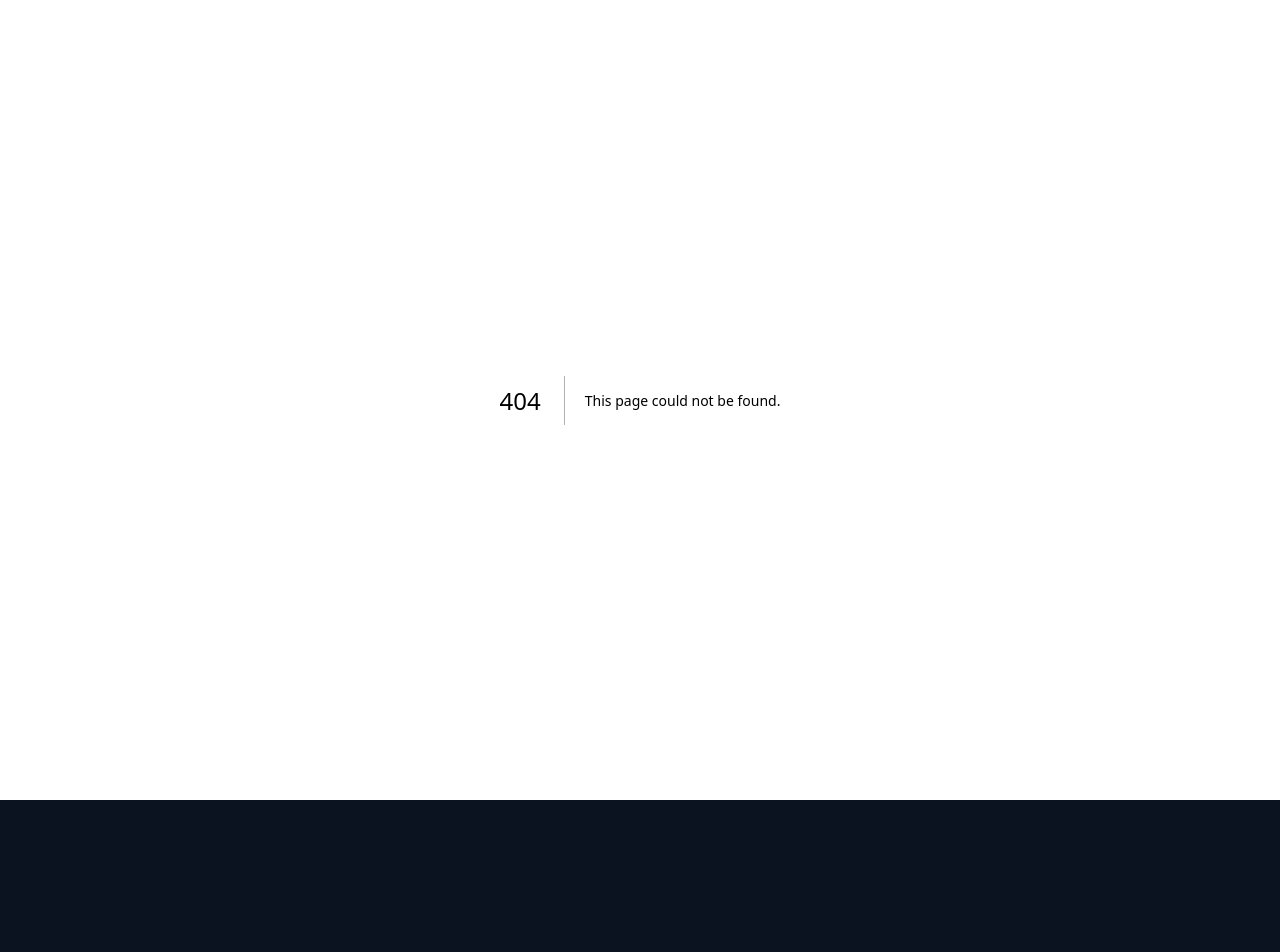
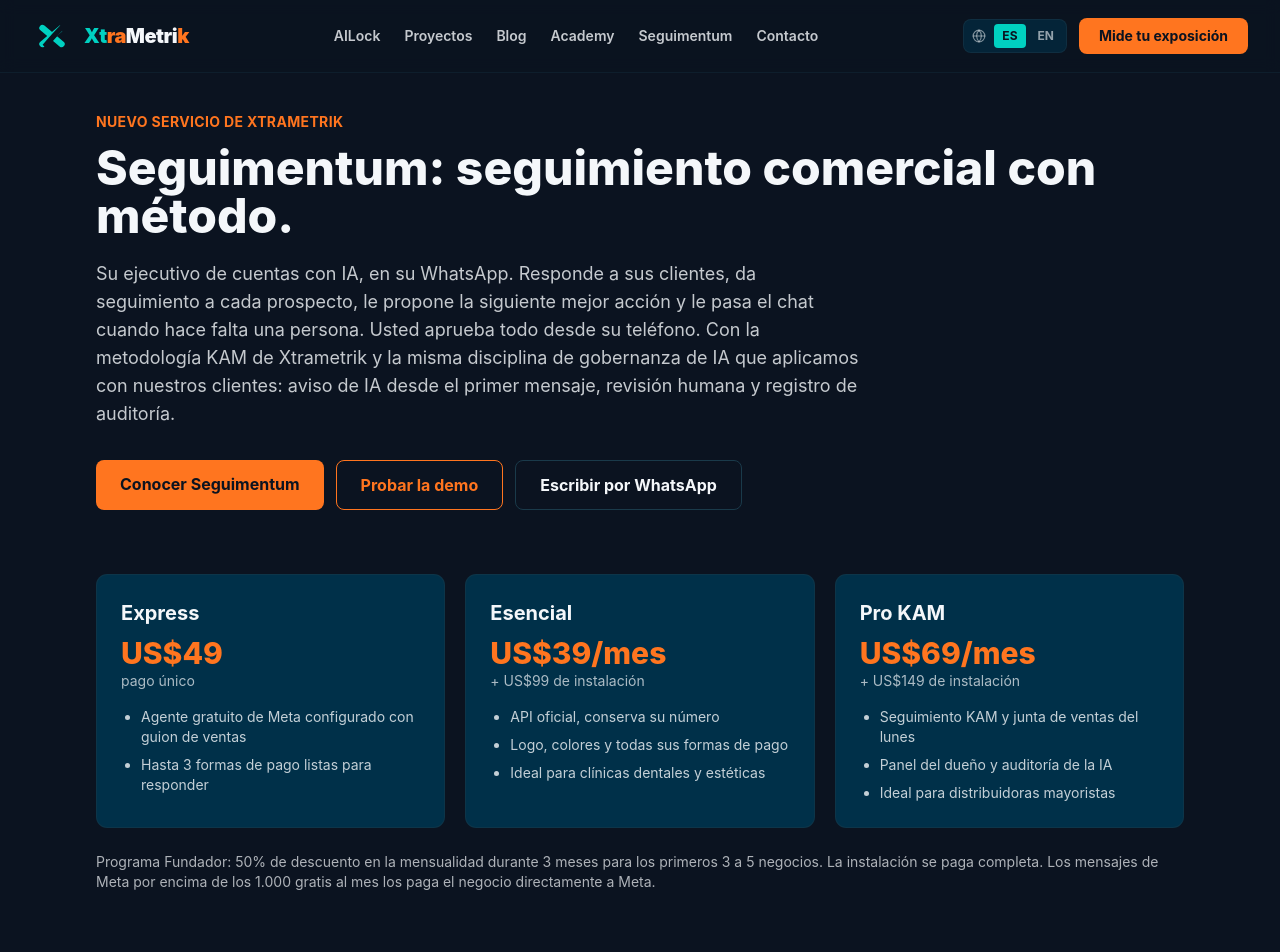
Before and after one commit to sirit1/xtrametrik, a Next.js app: page /seguimentum in a window 1280 px wide. Before the commit this address had no page. Shown: the top 952 px of the page. Before the commit the page ends 800 px from the top, so only its background shows below. Built offline with nearby package versions, Linux system fonts and the light colour scheme.

Commit message:
Seguimentum: página /seguimentum y enlace en el menú

```diff
--- /dev/null
+++ b/app/seguimentum/page.tsx
@@ -0,0 +1,65 @@
+import type { Metadata } from 'next'
+import Header from '@/components/header'
+import Footer from '@/components/footer'
+
+export const dynamic = 'force-static'
+
+const SITE = 'https://seguimentum.app'
+const DEMO = 'https://seguimentum-demo.vercel.app'
+const WA = 'https://wa.me/584241674909?text=' + encodeURIComponent('Hola, vi Seguimentum en xtrametrik.com y quiero una demo.')
+
+export const metadata: Metadata = {
+  title: 'Seguimentum · Seguimiento comercial con método en WhatsApp',
+  description:
+    'Seguimentum by Xtrametrik: su ejecutivo de cuentas con IA, en su WhatsApp. Responde, da seguimiento a cada prospecto y usted aprueba todo. Planes desde US$49.',
+  alternates: { canonical: '/seguimentum' },
+}
+
+const planes = [
+  { n: 'Express', p: 'US$49', d: 'pago único', i: ['Agente gratuito de Meta configurado con guion de ventas', 'Hasta 3 formas de pago listas para responder'] },
+  { n: 'Esencial', p: 'US$39/mes', d: '+ US$99 de instalación', i: ['API oficial, conserva su número', 'Logo, colores y todas sus formas de pago', 'Ideal para clínicas dentales y estéticas'] },
+  { n: 'Pro KAM', p: 'US$69/mes', d: '+ US$149 de instalación', i: ['Seguimiento KAM y junta de ventas del lunes', 'Panel del dueño y auditoría de la IA', 'Ideal para distribuidoras mayoristas'] },
+]
+
+export default function SeguimentumPage() {
+  return (
+    <div className="min-h-screen bg-background">
+      <Header />
+      <main className="pt-28 pb-20 px-4 sm:px-6 lg:px-8 max-w-6xl mx-auto">
+        <p className="text-primary font-bold uppercase tracking-wide text-sm">Nuevo servicio de Xtrametrik</p>
+        <h1 className="font-montserrat text-4xl sm:text-5xl font-extrabold mt-3 text-foreground">
+          Seguimentum: seguimiento comercial con método.
+        </h1>
+        <p className="mt-5 text-lg text-foreground/80 max-w-3xl">
+          Su ejecutivo de cuentas con IA, en su WhatsApp. Responde a sus clientes, da seguimiento a cada prospecto,
+          le propone la siguiente mejor acción y le pasa el chat cuando hace falta una persona. Usted aprueba todo
+          desde su teléfono. Con la metodología KAM de Xtrametrik y la misma disciplina de gobernanza de IA que aplicamos
+          con nuestros clientes: aviso de IA desde el primer mensaje, revisión humana y registro de auditoría.
+        </p>
+        <div className="mt-8 flex flex-wrap gap-3">
+          <a href={SITE} className="px-6 py-3 bg-primary text-primary-foreground rounded-lg font-bold">Conocer Seguimentum</a>
+          <a href={DEMO} target="_blank" rel="noopener" className="px-6 py-3 border border-primary text-primary rounded-lg font-bold">Probar la demo</a>
+          <a href={WA} target="_blank" rel="noopener" className="px-6 py-3 border border-border text-foreground rounded-lg font-bold">Escribir por WhatsApp</a>
+        </div>
+
+        <section className="mt-16 grid gap-5 md:grid-cols-3" aria-label="Planes">
+          {planes.map((p) => (
+            <article key={p.n} className="rounded-xl border border-border/50 p-6 bg-card">
+              <h2 className="font-montserrat text-xl font-bold text-foreground">{p.n}</h2>
+              <p className="mt-2 text-3xl font-extrabold text-primary">{p.p}</p>
+              <p className="text-sm text-foreground/70">{p.d}</p>
+              <ul className="mt-4 space-y-2 text-sm text-foreground/80 list-disc pl-5">
+                {p.i.map((x) => <li key={x}>{x}</li>)}
+              </ul>
+            </article>
+          ))}
+        </section>
+        <p className="mt-6 text-sm text-foreground/70">
+          Programa Fundador: 50% de descuento en la mensualidad durante 3 meses para los primeros 3 a 5 negocios. La instalación se paga completa.
+          Los mensajes de Meta por encima de los 1.000 gratis al mes los paga el negocio directamente a Meta.
+        </p>
+      </main>
+      <Footer />
+    </div>
+  )
+}
--- a/app/sitemap.ts
+++ b/app/sitemap.ts
@@ -9,6 +9,7 @@ const STATIC_PATHS = [
   '/legal',
   '/caso-real',
   '/diagnostico-riesgo-ia',
+  '/seguimentum',
 ] as const
 
 export default function sitemap(): MetadataRoute.Sitemap {
--- a/components/header.tsx
+++ b/components/header.tsx
@@ -16,6 +16,7 @@ export default function Header() {
     { label: t.nav.projects, href: '/proyectos' },
     { label: t.nav.blog, href: '/blog' },
     { label: 'Academy', href: '/academy' },
+    { label: 'Seguimentum', href: '/seguimentum' },
     { label: t.nav.contact, href: '/#diagnostico' },
   ]
 
```
